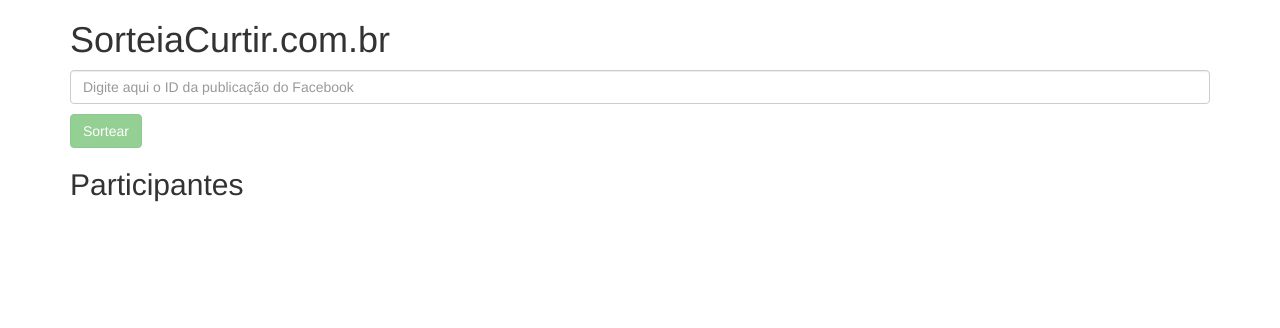
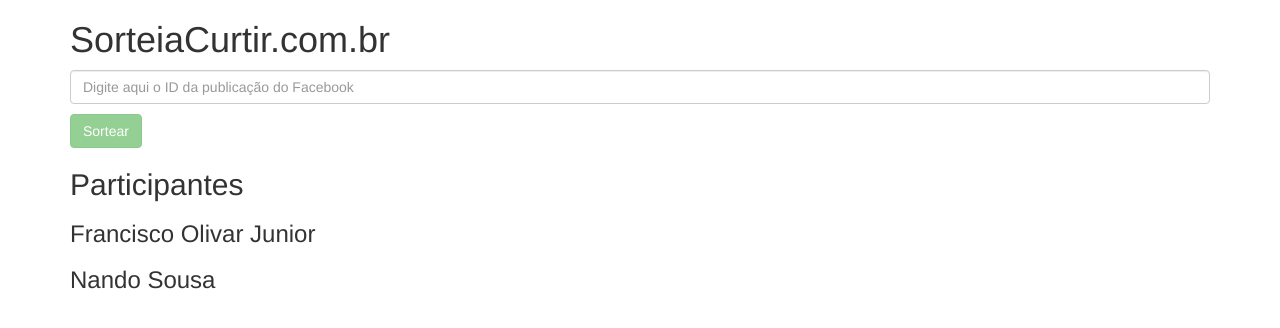
Before and after one commit to franciscoolivar/SoteiaCurtir, a plain HTML site: page index.html in a window 1280 px wide. Drawn offline with nearby package versions, Linux system fonts and the light colour scheme.

Commit message:
Update index.html

```diff
--- a/index.html
+++ b/index.html
@@ -28,7 +28,13 @@
      <p> {{ sorteado.name }} </p>
      <img ng-src="http://graph.facebook.com/{{ sorteado.id }}/picture">
    </div>
-   <div><h2>Participantes</h2></div>
+   <div>
+   <h2>Participantes</h2>
+   <h3>Francisco Olivar Junior</h3>
+   <h3>Nando Sousa</h3>
+
+   </div>
+
    <br/>
    <br/>
    <br/>
```
